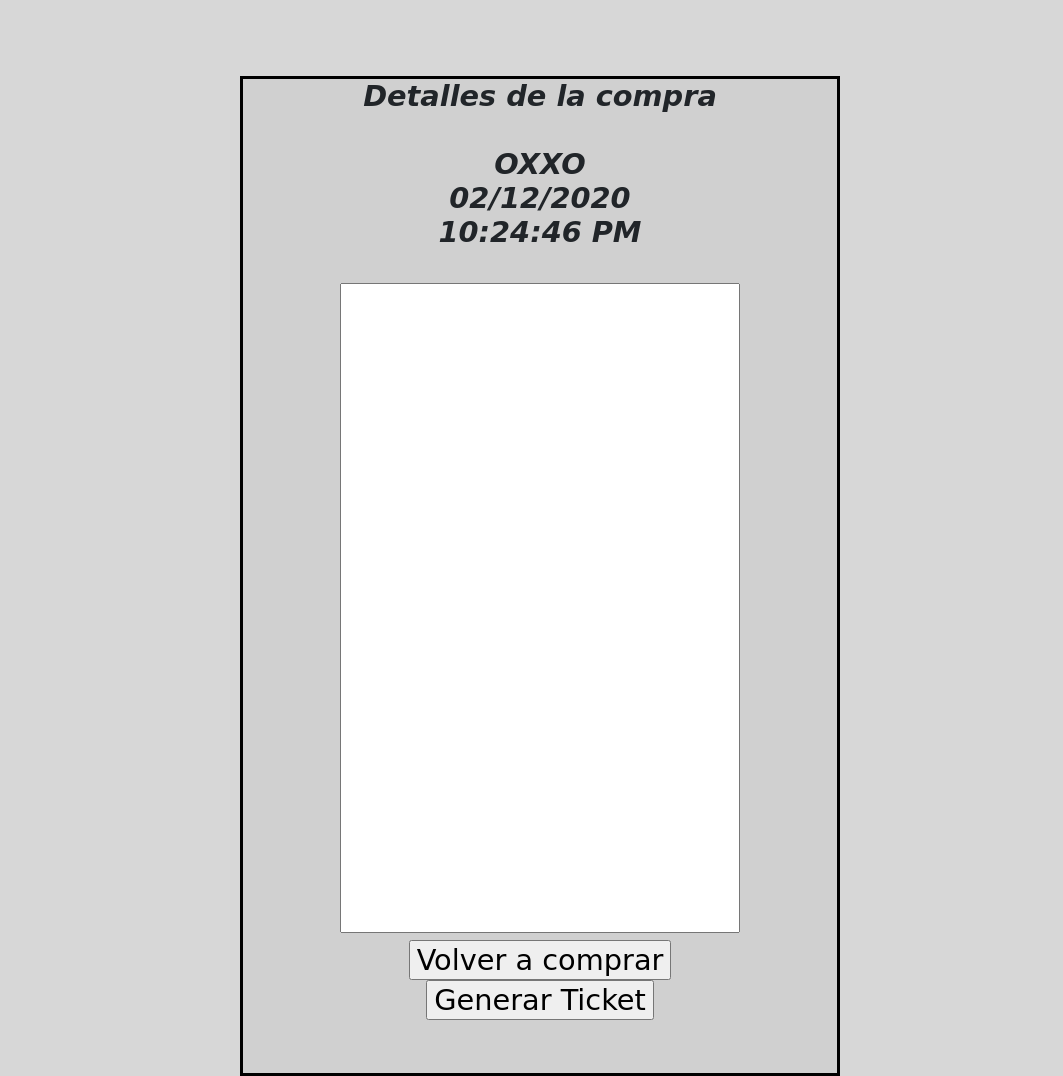
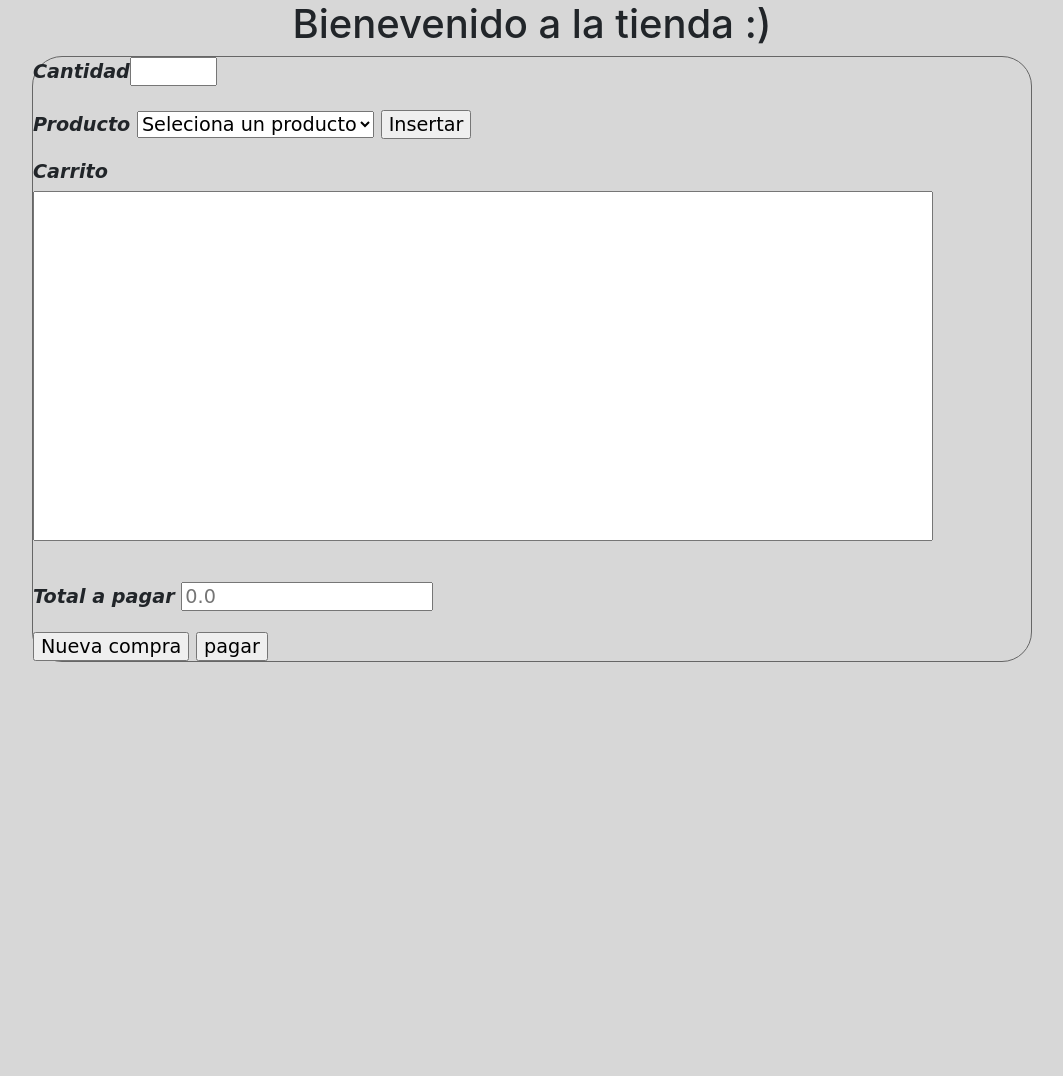
Before and after one commit to ErickrU/tienda_php, a PHP site: page /Semana_9/ticket.php in a window 1280 px wide. Shown: the whole page, without its empty margins (108-1171 px from the left). After the commit the page ends 662 px from the top, so only its background shows below. Run offline with PHP 8.4, Linux system fonts and the light colour scheme; data that the repository does not hold is empty.

Commit message:
Update ticket.php

```diff
--- a/Semana_9/ticket.php
+++ b/Semana_9/ticket.php
@@ -4,118 +4,65 @@
     <!-- Required meta tags -->
     <meta charset="utf-8">
     <meta name="viewport" content="width=device-width, initial-scale=1, shrink-to-fit=no">
-
+    <meta name="viewport" content="width=device-width">
     <!-- Bootstrap CSS -->
     <link rel="stylesheet" href="https://cdn.jsdelivr.net/npm/bootstrap@4.5.3/dist/css/bootstrap.min.css" integrity="sha384-TX8t27EcRE3e/ihU7zmQxVncDAy5uIKz4rEkgIXeMed4M0jlfIDPvg6uqKI2xXr2" crossorigin="anonymous">
 
-    <title>Ticket de compra</title>
+    <title>Tienda</title>
 
-
+    <script src="carrito.js" language="javascript" type="text/javascript"></script>
     <style type="text/css">
-
     body {
     background-color: rgba(207, 207, 207, 0.822);
     }
-
-    div {
-    border: 3px solid black;
-    font: oblique bold 180% cursive;
-    margin-top: 30px;
-    background: rgba(207, 207, 207, 0.822);
-    width: 600px;
-    height: 1000px;
-    position: absolute;
-    top:22%;
-    left: 35%;
-    margin-top: -100px;
-    margin-left: -100px;
-    text-align: center;
-
+    H1{
+        text-align: center;
     }
-
+    form {
+    margin: 0 auto;
+    border-radius: 30px;
+    border: 1px solid #666666;
+    width: 1000px;
+    font: oblique bold 120% cursive;
+    margin-top: -110px;
+    margin: 0 auto;
+    align-content: center;
+    }
     textarea{
-    height: 650px;
+    height: 350px;
 	  resize: none;
 	  overflow: auto;
-	  width: 400px;
-    font: oblique bold 80% cursive;
+	  width: 900px;
+    font: oblique bold 120% cursive;
     }
-
   </style>
 
   </head>
   <body>
+    <h1>Bienevenido a la tienda :)</h1>
+    <form class="formulario" action="ticket.php" method="GET">
+		<p><label>Cantidad<input type="number" min="0" max='10' id="C0" ></label></p>
+		<p><label>Producto </label>
+		<select id="PR">
+			<option disabled selected>Seleciona un producto</option>
+			<option id="snacks" value="20">Donas - 20</option>
+			<option id="papas" value="15">Sabritas - 30</option>
+			<option id="coca"   value="20">Coca cola - 20</option>
+			<option id="galletas" value="12">Galletas maria - 12</option>
+			<option id="tortas" value="10">Tortas de tamal - 10</option>
+			<option id="Hotdog" value="30">Hot dog - 30</option>
+			<option id="chetos" value="13">chetos verdes - 13</option>
+			<option id="helador" value="60">Helado holanda - 60</option>
+			</select>
+		<input type="button" name="insertar" value="Insertar" onclick="data(this)" onchange="data()"></p>
+		<p><label>Carrito</label><br>
+		<textarea id="CC" name="CC" readonly ></textarea>
+		<p><label></br>Total a pagar</label>
+        <input type="number" id="PGR" readonly="" placeholder="0.0"></label></p>
+        <input type="reset" name="nuevacompra" value="Nueva compra" id="botonNueva" >
+        <input type="submit" value="pagar" name="nueva compra" OnClick="location.href='https://tiendaphp.erickalexandera.repl.co/Semana_8/ticket.php'">
 
-    <div>Detalles de la compra
-    <p><br>OXXO<br>
-    <?php
-      echo date('d/m/Y');
-      echo ('<br>');
-      $hora = new DateTime("now", new DateTimeZone('America/Mexico_City'));
-      echo $hora->format('h:i:s A');
-    ?>
-    <br><br>
-    <textarea id= "CC" name="CC" readonly="" onchange="data()" onclick="data(this)">
-    <?php
-    $ea=$_POST['CC'];
-    if (isset($ea[$i])){
-      echo($ea);}
-    ?>
-
-    </textarea>
-    <br>
-
-    <input type="button" value="Volver a comprar" name="backtienda" OnClick="location.href='https://tiendaphp.erickalexandera.repl.co/Semana_8/tienda.php'" >
-    <br>
-    <input type="button" name="CC" value="Generar Ticket" onchange="data()" onclick="data(this)"
-    onchange="dos()" onclick="dos(this)">
-
-
-
-    <script src="carrito.js" language="javascript" type="text/javascript">
-    function data(){
-
-        var t=0;
-        var SrT = document.getElementById('PR');
-        var vect = SrT.options[SrT.selectedIndex].text;
-        var rTWW = SrT.options[SrT.selectedIndex].value;
-        var L=document.getElementById('C0').value;
-        var s1=parseFloat(L);
-        var s3=parseFloat(rTWW);
-        var TC =s1*s3;
-        t = t + TC;
-        //let  ticketr += ["Cantidad "+L+"\tProducto "+vect+"\tTotal  "+ " $"+TC + "\n"];
-        document.getElementById("CC").value += "Cantidad "+L+"\tProducto "+vect+"\tTotal  "+ " $"+TC + "\n";
-        document.getElementById('PGR').value=t;
-
-
-        localStorage.setItem(ticketr);
-        document.getElementById("CC").value += ticketr;
-        document.getElementById("CC").value += "Cantidad "+L+"\tProducto "+vect+"\tTotal  "+ " $"+TC + "\n";
-        document.getElementsByName("CC").value += "Cantidad "+L+"\tProducto "+vect+"\tTotal  "+ " $"+TC + "\n";
-        document.getElementByName("CC").value += "Cantidad:"+cantidad+"\tProducto:"+seleccion+"\tTotal: "+ " $"+totalC + "\n";
-
-	  }
-    </script>
-
-
-    </div>
-
-
-
-    <!-- Optional JavaScript; choose one of the two! -->
-
-    <!-- Option 1: jQuery and Bootstrap Bundle (includes Popper) -->
     <script src="https://code.jquery.com/jquery-3.5.1.slim.min.js" integrity="sha384-DfXdz2htPH0lsSSs5nCTpuj/zy4C+OGpamoFVy38MVBnE+IbbVYUew+OrCXaRkfj" crossorigin="anonymous"></script>
     <script src="https://cdn.jsdelivr.net/npm/bootstrap@4.5.3/dist/js/bootstrap.bundle.min.js" integrity="sha384-ho+j7jyWK8fNQe+A12Hb8AhRq26LrZ/JpcUGGOn+Y7RsweNrtN/tE3MoK7ZeZDyx" crossorigin="anonymous"></script>
-
-    <!-- Option 2: jQuery, Popper.js, and Bootstrap JS
-    <script src="https://code.jquery.com/jquery-3.5.1.slim.min.js" integrity="sha384-DfXdz2htPH0lsSSs5nCTpuj/zy4C+OGpamoFVy38MVBnE+IbbVYUew+OrCXaRkfj" crossorigin="anonymous"></script>
-    <script src="https://cdn.jsdelivr.net/npm/popper.js@1.16.1/dist/umd/popper.min.js" integrity="sha384-9/reFTGAW83EW2RDu2S0VKaIzap3H66lZH81PoYlFhbGU+6BZp6G7niu735Sk7lN" crossorigin="anonymous"></script>
-    <script src="https://cdn.jsdelivr.net/npm/bootstrap@4.5.3/dist/js/bootstrap.min.js" integrity="sha384-w1Q4orYjBQndcko6MimVbzY0tgp4pWB4lZ7lr30WKz0vr/aWKhXdBNmNb5D92v7s" crossorigin="anonymous"></script>
-    -->
   </body>
-
-
-
 </html>
```
